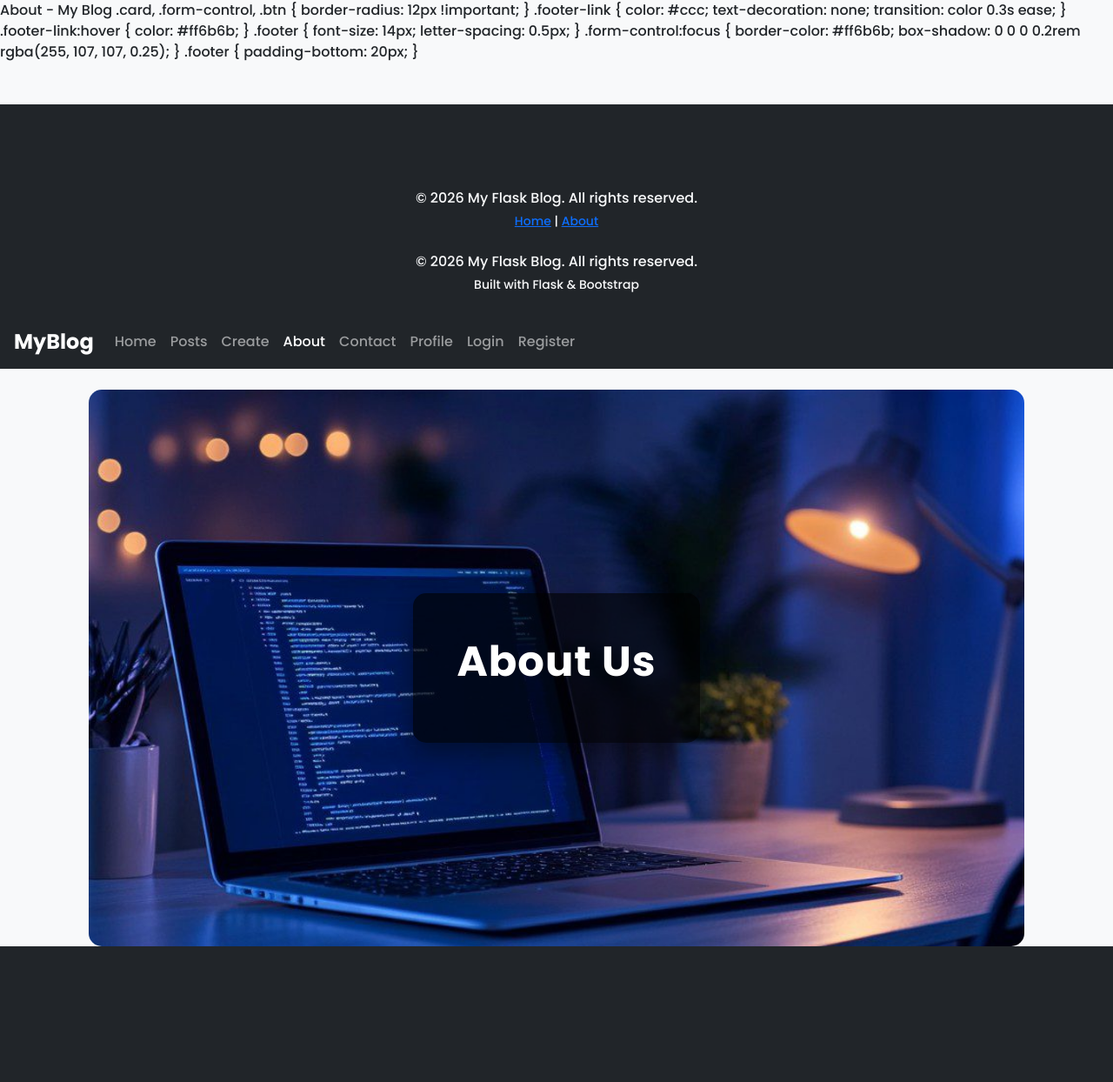
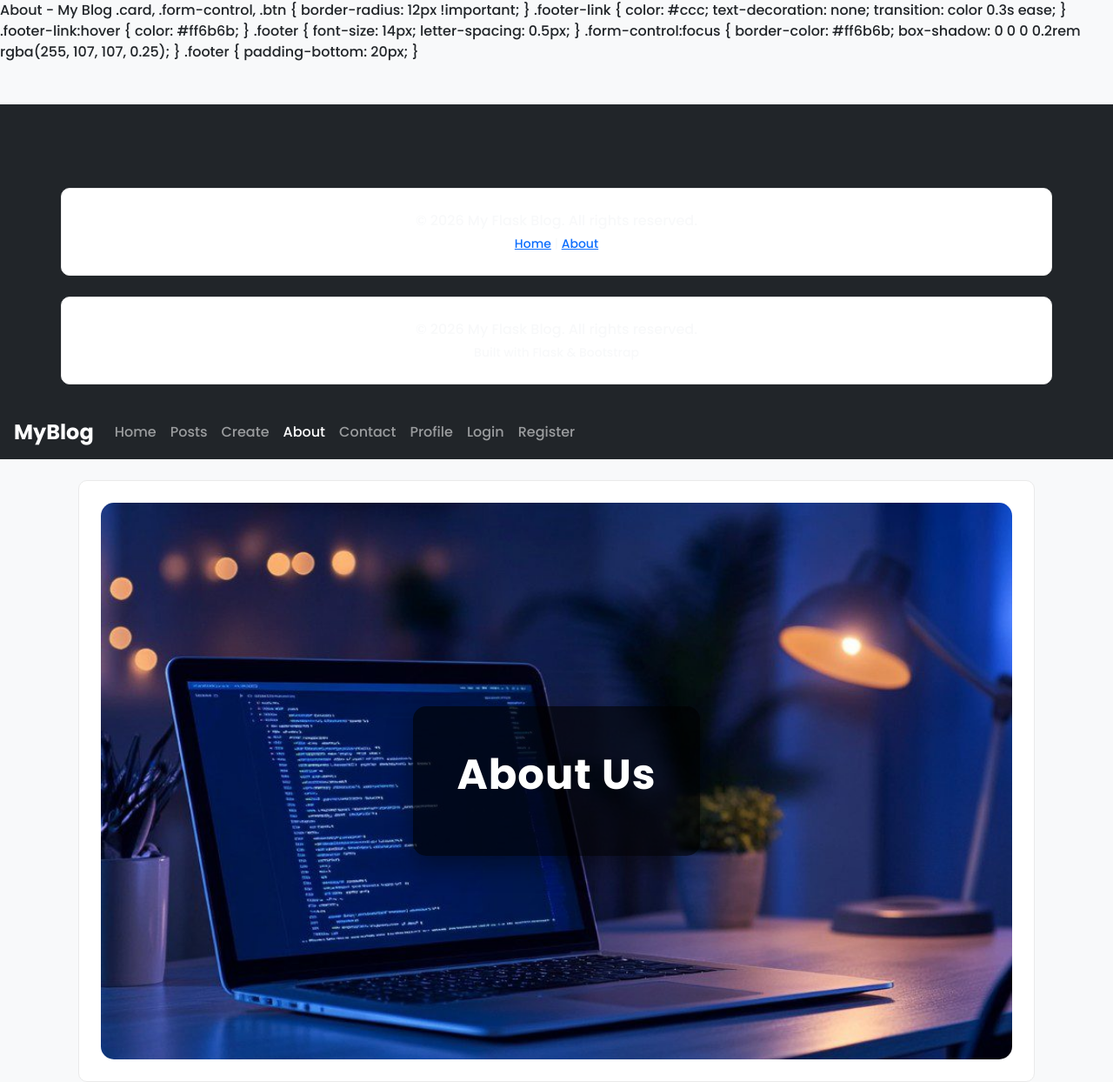
Before and after one commit to Darachai/flask-blog-project, a Flask app: page /about in a window 1280 px wide. Shown: the whole page at 87% size. Before the commit the page ends 1088 px from the top, so only its background shows below. Run offline with Flask 3, Linux system fonts and the light colour scheme.

Commit message:
Enhance content container with subtle border and background

```diff
--- a/templates/base.html
+++ b/templates/base.html
@@ -282,6 +282,12 @@ button, .btn, .btn-custom {
     font-style: italic;
     opacity: 0.8;
 }
+.container {
+    border: 1px solid #eaeaea;
+    padding: 25px;
+    background-color: #ffffff;
+    border-radius: 10px;
+}
     </style>
        .card, .form-control, .btn {
     border-radius: 12px !important;
```
